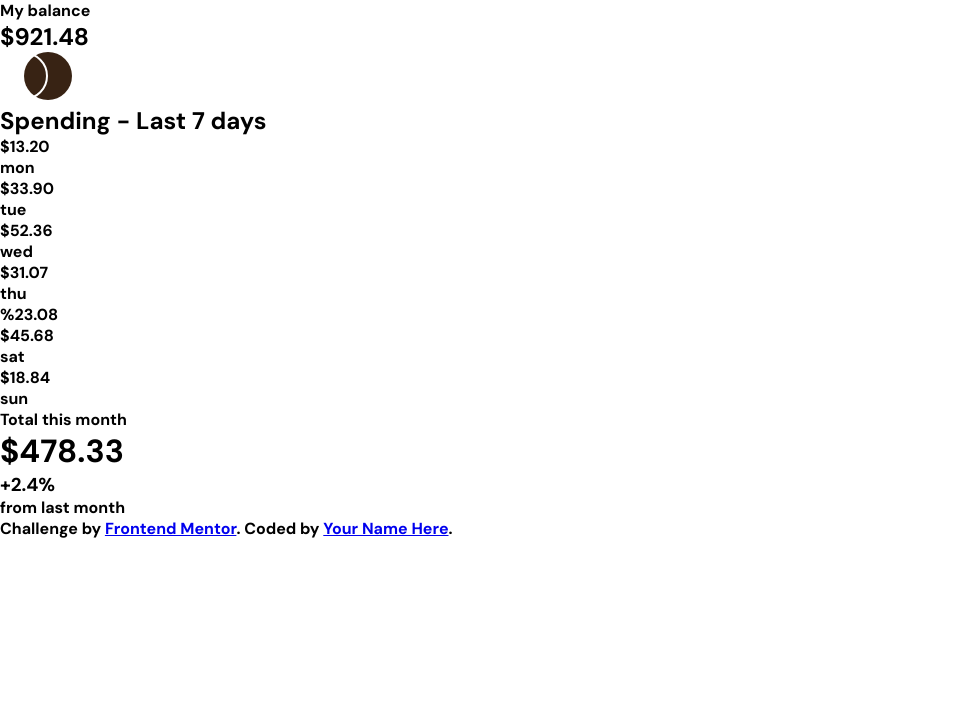
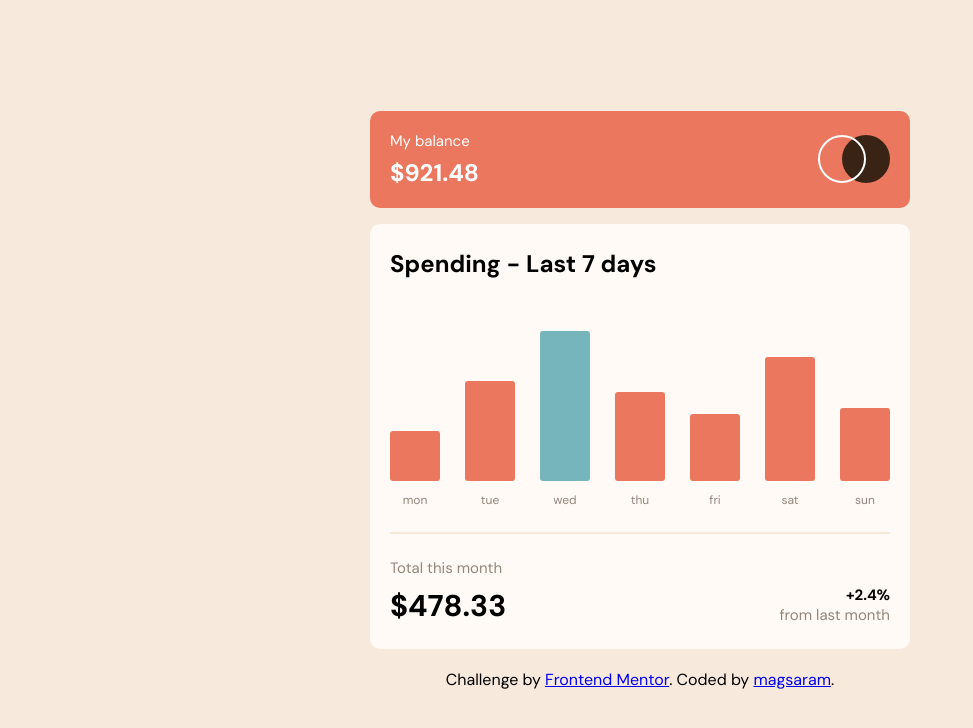
Before and after one commit to magsaram/Expenses-chart-component, a plain HTML site: page index.html in a window 1280 px wide. Shown: the whole page, without its empty margins (0-973 px from the left). Drawn offline with Linux system fonts and the light colour scheme.

Commit message:
finish html/css

```diff
--- a/css/style.css
+++ b/css/style.css
@@ -11,5 +11,126 @@
   --lightOrange: hsl(33, 100%, 98%);
 }
 body {
+  width: 100%;
+  height: 100vh;
   font-family: "DM Sans", sans-serif;
+  background-color: var(--cream);
+  display: flex;
+  flex-direction: column;
+  align-items: center;
+  justify-content: center;
 }
+main {
+  width: 90%;
+  max-width: 540px;
+}
+.orange {
+  margin-bottom: 16px;
+  box-sizing: border-box;
+  padding: 20px;
+  width: 100%;
+  background-color: var(--red);
+  border-radius: 10px;
+  display: flex;
+  justify-content: space-between;
+  align-items: center;
+  color: white;
+}
+.orange p {
+  font-size: 15px;
+  font-weight: 400;
+}
+.orange h2 {
+  margin-top: 6px;
+  font-size: 24px;
+  font-weight: 700;
+}
+.white {
+  margin-bottom: 20px;
+  box-sizing: border-box;
+  padding: 24px 20px;
+  width: 100%;
+  border-radius: 10px;
+  background-color: var(--lightOrange);
+}
+.white h2 {
+  margin-bottom: 52px;
+  font-size: 24px;
+}
+section {
+  width: 100%;
+  margin-bottom: 24px;
+  padding-bottom: 24px;
+  display: flex;
+  justify-content: space-between;
+  align-items: end;
+  border-bottom: 2px solid #f8e9dd;
+  gap: 12px;
+}
+section p {
+  margin-top: 11px;
+  font-size: 12px;
+  color: var(--mediumBrown);
+}
+section > div {
+  width: 50px;
+  position: relative;
+  text-align: center;
+}
+.spendDay {
+  position: absolute;
+  top: -45px;
+  left: 50%;
+  transform: translateX(-50%);
+  padding: 8px;
+  background-color: var(--brown);
+  color: white;
+  border-radius: 5px;
+  font-weight: 700;
+  display: none;
+}
+.high {
+  width: 100%;
+  background-color: var(--red);
+  border-radius: 3px;
+}
+.high.mon {
+  height: 50px;
+}
+.high.tue {
+  height: 100px;
+}
+.high.wed {
+  height: 150px;
+  background-color: var(--cyan);
+}
+.high.thu {
+  height: 89px;
+}
+.high.fri {
+  height: 67px;
+}
+.high.sat {
+  height: 124px;
+}
+.high.sun {
+  height: 73px;
+}
+.total {
+  display: flex;
+  justify-content: space-between;
+  align-items: end;
+}
+.total p {
+  font-size: 15px;
+  color: var(--mediumBrown);
+}
+.total h1 {
+  font-size: 30px;
+  margin-top: 8px;
+  line-height: 39px;
+}
+.total h3 {
+  font-size: 15px;
+  text-align: right;
+}
--- a/index.html
+++ b/index.html
@@ -13,7 +13,7 @@
     <link rel="preconnect" href="https://fonts.googleapis.com" />
     <link rel="preconnect" href="https://fonts.gstatic.com" crossorigin />
     <link
-      href="https://fonts.googleapis.com/css2?family=DM+Sans:ital,wght@0,700;1,400&display=swap"
+      href="https://fonts.googleapis.com/css2?family=DM+Sans:ital,wght@0,700;1,400;200&display=swap"
       rel="stylesheet"
     />
     <title>Frontend Mentor | Expenses chart component</title>
@@ -32,39 +32,39 @@
         <h2>Spending - Last 7 days</h2>
         <section>
           <div>
-            <p class="spendDay">$13.20</p>
-            <div class="high">mon</div>
-            <p></p>
+            <p class="spendDay mon">$13.20</p>
+            <div class="high mon"></div>
+            <p>mon</p>
           </div>
           <div>
-            <p class="spendDay">$33.90</p>
-            <div class="high">tue</div>
-            <p></p>
+            <p class="spendDay tue">$33.90</p>
+            <div class="high tue"></div>
+            <p>tue</p>
           </div>
           <div>
-            <p class="spendDay">$52.36</p>
-            <div class="high"></div>
+            <p class="spendDay wed">$52.36</p>
+            <div class="high wed"></div>
             <p>wed</p>
           </div>
           <div>
-            <p class="spendDay">$31.07</p>
-            <div class="high">thu</div>
-            <p></p>
+            <p class="spendDay thu">$31.07</p>
+            <div class="high thu"></div>
+            <p>thu</p>
           </div>
           <div>
-            <p class="spendDay">%23.08</p>
-            <div class="high"></div>
-            <p></p>
+            <p class="spendDay fri">$23.08</p>
+            <div class="high fri"></div>
+            <p>fri</p>
           </div>
           <div>
-            <p class="spendDay">$45.68</p>
-            <div class="high">sat</div>
-            <p></p>
+            <p class="spendDay sat">$45.68</p>
+            <div class="high sat"></div>
+            <p>sat</p>
           </div>
           <div>
-            <p class="spendDay">$18.84</p>
-            <div class="high">sun</div>
-            <p></p>
+            <p class="spendDay sun">$18.84</p>
+            <div class="high sun"></div>
+            <p>sun</p>
           </div>
         </section>
         <div class="total">
@@ -79,14 +79,13 @@
         </div>
       </div>
     </main>
-
     <footer>
       <div>
         <p>
           Challenge by
           <a href="https://www.frontendmentor.io?ref=challenge" target="_blank"
             >Frontend Mentor</a
-          >. Coded by <a href="#">Your Name Here</a>.
+          >. Coded by <a href="https://github.com/magsaram">magsaram</a>.
         </p>
       </div>
     </footer>
```
